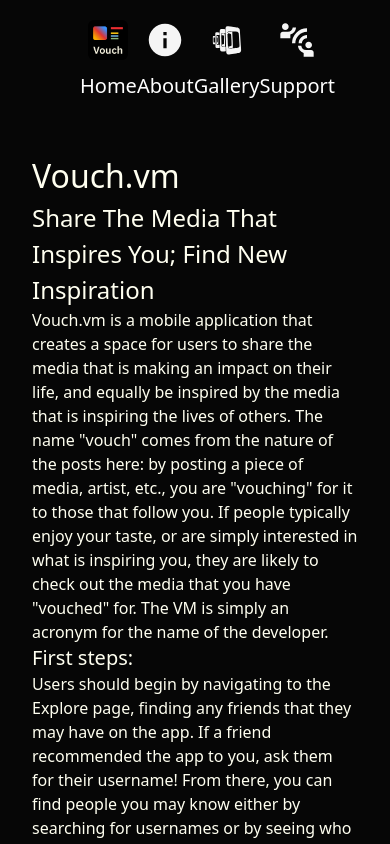
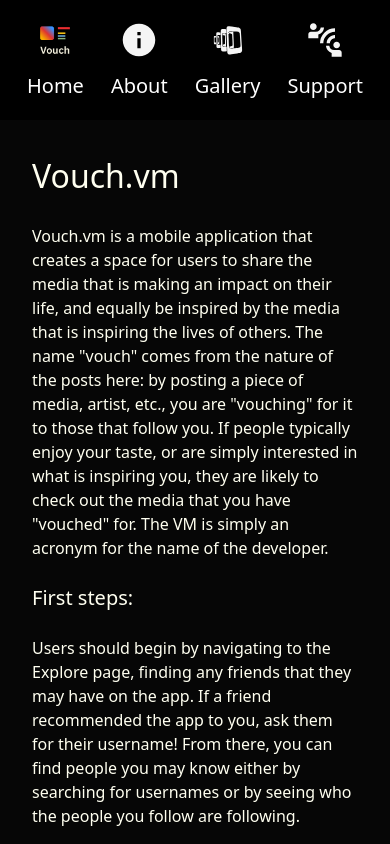
Before and after one commit to Vilem-McKael/Vouch.vm-Official-Site, a React (Vite) app: page /about in a window 390 px wide. Shown: the top 844 px of the page. Built offline with nearby package versions, Linux system fonts and the light colour scheme.

Commit message:
updates mobile and desktop styling for home and about page

```diff
--- a/src/components/NavBar/NavBar.jsx
+++ b/src/components/NavBar/NavBar.jsx
@@ -11,7 +11,7 @@ export default function NavBar() {
     <>
         <IconContext.Provider value={{ color: "#f5f5f5", size: "40px"}}>
 
-            <div className='flex flex-row mx-20 items-center'>
+            <div className='flex flex-row md:mx-20 items-between md:items-center fixed top-0 right-0 left-0 bg-black'>
                 <div className='flex items-center justify-evenly text-xl h-[120px] w-full text-white'>
                     <Link to='/' className='flex flex-col justify-center items-center hover:scale-110 duration-100'>
                         <img className='rounded-md w-[40px]' src={vouchLogo1} />
--- a/src/pages/About/AboutPage.jsx
+++ b/src/pages/About/AboutPage.jsx
@@ -3,15 +3,15 @@ import React from 'react'
 export default function AboutPage() {
   return (
     <div className='w-full flex flex-col items-center'>
-      <div className='w-full pt-8 px-8 md:w-[800px]'>
-        <div className='text-[2rem]'>
+      <div className='w-full pt-8 px-8 md:w-[800px] [&>*]:mb-6'>
+        <div className='text-[2rem] mb-4'>
           Vouch.vm
         </div>
-        <div className='text-[1.5rem]'>
+        {/* <div className='text-[1.5rem]'>
           Share The Media That Inspires You; Find New Inspiration
 
-        </div>
-        <div className=''>
+        </div> */}
+        <div className='mb-6'>
 
           Vouch.vm is a mobile application that creates a space for users to share the media that is making an impact on their life, and equally be inspired by the media that is inspiring the lives of others. The name "vouch" comes from the nature of the posts here: by posting a piece of media, artist, etc., you are "vouching" for it to those that follow you. If people typically enjoy your taste, or are simply interested in what is inspiring you, they are likely to check out the media that you have "vouched" for. The VM is simply an acronym for the name of the developer.
           </div>
--- a/src/pages/App/App.jsx
+++ b/src/pages/App/App.jsx
@@ -18,12 +18,14 @@ function App() {
   return (
     <main className='App'>
       <NavBar/>
+      <div className='pt-[120px]'>
         <Routes>
           <Route path='/*' element={<LandingPage />} />
           <Route path='/about' element={<AboutPage />} />
           <Route path='/gallery' element={<GalleryPage />} />
           <Route path='/support' element={<SupportPage />} />
         </Routes>
+      </div>
     </main>
 
   )
--- a/src/pages/Landing/LandingPage.jsx
+++ b/src/pages/Landing/LandingPage.jsx
@@ -7,7 +7,7 @@ export default function LandingPage() {
     <div className='flex flex-col justify-center items-center'>
         <div className='flex flex-col justify-center items-center mt-24'>
             <img src={vouchLogo} className='w-[252px] h-[252px] md:w-[400px] md:h-[400px] rounded-[25px] md:rounded-[40px] border border-gray-400 drop-shadow-[0_0_25px_rgba(255,255,255,0.6)]'/>
-            <h1 className='text-2xl text-ivory mt-8'>Find and share the media that inspires you</h1>
+            <h1 className='text-lg md:text-2xl text-ivory mt-8 mx-12 text-center'>Find and share the media that inspires you</h1>
         </div>
     </div>
   )
--- a/src/pages/Support/SupportPage.jsx
+++ b/src/pages/Support/SupportPage.jsx
@@ -42,14 +42,14 @@ export default function SupportPage() {
       <div className='text-center text-2xl sm:text-4xl mt-16 font-bold'>
         Contact
       </div>
-      <div className='mx-16 mt-4 text-sm sm:text-base mobileLandscape:w-[400px] sm:w-[600px]'>
+      <div className='mx-8 md:max-w-full md:mx-16 mt-4 text-sm sm:text-base mobileLandscape:w-[400px] sm:w-[600px]'>
         {hasSubmitted ? "Thank you for contacting me. I am working hard to make sure Vouch.vm is the best application it can be. I will get back to you as soon as I can!" : "Get in touch with the developer regarding any bugs or crashes you may have experienced, any user interface problems you are having, any features you would like to see, or for any reason at all!"}
       </div>
 
       <div className='h-full w-full flex-col items-center'>
       {!hasSubmitted && <form className='flex flex-col items-center justify-center py-12 w-full px-8 [&_input]:text-black [&_textarea]:text-black' action='https://formspree.io/f/mqeeybpb' name='contact' method='POST' data-netlify="true">
         <input type="hidden" name="form-name" value="contact" />
-        <div className='flex flex-col items-start w-full max-w-[480px] space-y-4'>
+        <div className='flex flex-col items-start w-full max-w-[400px] [&_*]:w-full [&_label]:mb-1 space-y-4'>
           <div className='flex flex-col'>
             <label >
               Name
@@ -78,7 +78,7 @@ export default function SupportPage() {
         </div>
 
         <div className=''>
-          <button type='submit' className='h-[40px] bg-black text-white mt-2 p-2 rounded-lg border border-white transform hover:scale-110 duration-75'>
+          <button type='submit' className='h-[40px] bg-black text-white mt-2 p-2 rounded-lg border border-green-500 transform hover:scale-110 duration-75'>
             <i className=''></i>Send
           </button>
         </div>
```
Also changed, not shown: 1 other file (tests, documents, lock files or other folders). Lines whose indentation alone changed are shown as unchanged.
